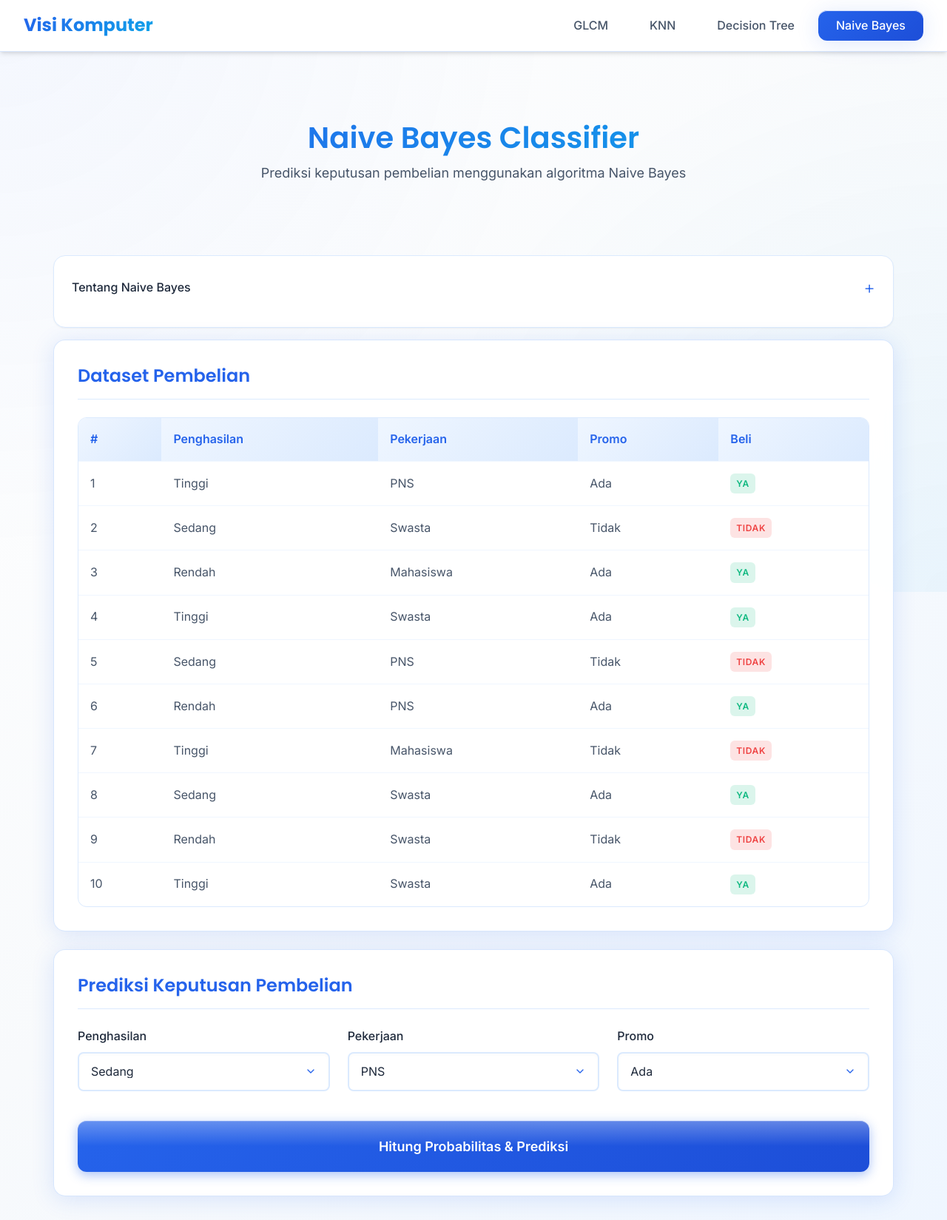
After one commit to Zeidanne/visikomputer, a Flask app: page /naive-bayes in a window 1280 px wide. The commit adds this page. Shown: the whole page at 74% size. Run offline with Flask 3, Linux system fonts and the light colour scheme.

Commit message:
feat: Naive Bayes clasification

```diff
--- a/app.py
+++ b/app.py
@@ -496,5 +496,105 @@ def dt_predict():
     except Exception as e:
         return jsonify({'error': str(e)}), 500
 
+# ============================================================
+# NAIVE BAYES (PURCHASE PREDICTION) API ENDPOINTS
+# ============================================================
+
+def get_naive_bayes_data():
+    """Get the purchase prediction dataset"""
+    return pd.DataFrame({
+        'Penghasilan': ['Tinggi', 'Sedang', 'Rendah', 'Tinggi', 'Sedang', 'Rendah', 'Tinggi', 'Sedang', 'Rendah', 'Tinggi'],
+        'Pekerjaan': ['PNS', 'Swasta', 'Mahasiswa', 'Swasta', 'PNS', 'PNS', 'Mahasiswa', 'Swasta', 'Swasta', 'Swasta'],
+        'Promo': ['Ada', 'Tidak', 'Ada', 'Ada', 'Tidak', 'Ada', 'Tidak', 'Ada', 'Tidak', 'Ada'],
+        'Beli': ['Ya', 'Tidak', 'Ya', 'Ya', 'Tidak', 'Ya', 'Tidak', 'Ya', 'Tidak', 'Ya']
+    })
+
+def naive_bayes_manual(df, test):
+    """
+    Manual Naive Bayes calculation
+    Returns prior, likelihood details, and posterior probabilities
+    """
+    kelas = df['Beli'].unique()
+    total_samples = len(df)
+
+    # Calculate Prior P(Beli)
+    prior = {}
+    prior_details = {}
+    for k in kelas:
+        count_k = len(df[df['Beli'] == k])
+        prior[k] = count_k / total_samples
+        prior_details[k] = {'count': int(count_k), 'total': total_samples, 'probability': round(prior[k], 4)}
+
+    # Calculate Likelihood P(Feature|Beli)
+    likelihood = {k: 1 for k in kelas}
+    likelihood_details = {k: {} for k in kelas}
+
+    for feature in test.keys():
+        for k in kelas:
+            subset = df[df['Beli'] == k]
+            count_feature_value = len(subset[subset[feature] == test[feature]])
+            prob = count_feature_value / len(subset) if len(subset) > 0 else 0
+            likelihood[k] *= prob
+            likelihood_details[k][feature] = {
+                'value': test[feature],
+                'count': int(count_feature_value),
+                'total': int(len(subset)),
+                'probability': round(prob, 4)
+            }
+
+    # Calculate Posterior P(Beli|Features) ∝ P(Beli) * P(Features|Beli)
+    posterior = {}
+    for k in kelas:
+        posterior[k] = prior[k] * likelihood[k]
+
+    # Normalize posterior
+    total_posterior = sum(posterior.values())
+    posterior_normalized = {}
+    for k in kelas:
+        posterior_normalized[k] = round(posterior[k] / total_posterior, 4) if total_posterior > 0 else 0
+
+    # Get prediction
+    prediction = max(posterior, key=posterior.get) if total_posterior > 0 else 'Unknown'
+
+    return {
+        'prior': prior_details,
+        'likelihood': likelihood_details,
+        'posterior_raw': {k: round(v, 6) for k, v in posterior.items()},
+        'posterior_normalized': posterior_normalized,
+        'prediction': prediction
+    }
+
+@app.route('/naive-bayes')
+def naive_bayes_page():
+    return render_template('naive_bayes.html')
+
+@app.route('/nb/dataset')
+def nb_dataset():
+    """Get Naive Bayes dataset"""
+    try:
+        df = get_naive_bayes_data()
+        return jsonify(df.to_dict(orient='records'))
+    except Exception as e:
+        return jsonify({'error': str(e)}), 500
+
+@app.route('/nb/predict', methods=['POST'])
+def nb_predict():
+    """Predict using manual Naive Bayes"""
+    try:
+        data = request.get_json()
+        df = get_naive_bayes_data()
+
+        test_case = {
+            'Penghasilan': data.get('Penghasilan'),
+            'Pekerjaan': data.get('Pekerjaan'),
+            'Promo': data.get('Promo')
+        }
+
+        result = naive_bayes_manual(df, test_case)
+        return jsonify(result)
+
+    except Exception as e:
+        return jsonify({'error': str(e)}), 500
+
 if __name__ == '__main__':
     app.run(debug=True)
--- /dev/null
+++ b/static/css/naive_bayes.css
@@ -0,0 +1,161 @@
+/* ==========================================================================
+   Naive Bayes Specific Styles - White/Blue Theme
+   ========================================================================== */
+
+/* Probability Cards */
+.probability-section {
+    margin-top: var(--spacing-xl);
+}
+
+.probability-card {
+    background: white;
+    border: 1px solid var(--primary-100);
+    border-radius: var(--radius-lg);
+    padding: var(--spacing-lg);
+    margin-bottom: var(--spacing-md);
+}
+
+.probability-card h5 {
+    color: var(--primary);
+    margin-bottom: var(--spacing-md);
+    padding-bottom: var(--spacing-sm);
+    border-bottom: 1px solid var(--primary-100);
+}
+
+/* Prior/Likelihood Tables */
+.prob-table {
+    width: 100%;
+    font-size: 0.9rem;
+}
+
+.prob-table th,
+.prob-table td {
+    padding: var(--spacing-sm) var(--spacing-md);
+    text-align: center;
+    border: 1px solid var(--primary-100);
+}
+
+.prob-table th {
+    background: var(--primary-50);
+    color: var(--primary);
+    font-weight: 600;
+}
+
+.prob-table td {
+    background: white;
+}
+
+.prob-value {
+    font-family: 'Consolas', monospace;
+    font-weight: 600;
+    color: var(--primary);
+}
+
+/* Posterior Result */
+.posterior-result {
+    background: linear-gradient(135deg, var(--primary-50) 0%, white 100%);
+    border: 2px solid var(--primary-200);
+    border-radius: var(--radius-xl);
+    padding: var(--spacing-xl);
+    text-align: center;
+    margin-top: var(--spacing-lg);
+}
+
+.posterior-bars {
+    display: flex;
+    justify-content: center;
+    gap: var(--spacing-xl);
+    margin: var(--spacing-lg) 0;
+}
+
+.posterior-bar-item {
+    text-align: center;
+    min-width: 120px;
+}
+
+.posterior-bar-label {
+    font-weight: 600;
+    margin-bottom: var(--spacing-sm);
+}
+
+.posterior-bar-container {
+    height: 120px;
+    width: 60px;
+    background: var(--primary-100);
+    border-radius: var(--radius-md);
+    position: relative;
+    margin: 0 auto;
+    overflow: hidden;
+}
+
+.posterior-bar-fill {
+    position: absolute;
+    bottom: 0;
+    left: 0;
+    right: 0;
+    border-radius: var(--radius-md);
+    transition: height 0.5s ease-out;
+}
+
+.posterior-bar-fill.yes {
+    background: linear-gradient(to top, var(--success) 0%, #34d399 100%);
+}
+
+.posterior-bar-fill.no {
+    background: linear-gradient(to top, var(--error) 0%, #f87171 100%);
+}
+
+.posterior-bar-value {
+    margin-top: var(--spacing-sm);
+    font-family: 'Consolas', monospace;
+    font-weight: 600;
+    color: var(--text-primary);
+}
+
+/* Final Prediction */
+.final-prediction {
+    font-size: 2rem;
+    font-weight: 700;
+    margin-top: var(--spacing-md);
+}
+
+.final-prediction.yes {
+    color: var(--success);
+}
+
+.final-prediction.no {
+    color: var(--error);
+}
+
+/* Formula Display */
+.formula-box {
+    background: var(--bg-secondary);
+    border: 1px solid var(--primary-100);
+    border-radius: var(--radius-md);
+    padding: var(--spacing-md);
+    margin: var(--spacing-md) 0;
+    font-family: 'Consolas', monospace;
+    text-align: center;
+    overflow-x: auto;
+}
+
+/* Calculation Details */
+.calc-step {
+    background: white;
+    border-left: 3px solid var(--primary);
+    padding: var(--spacing-md);
+    margin-bottom: var(--spacing-sm);
+    border-radius: 0 var(--radius-md) var(--radius-md) 0;
+}
+
+.calc-step-title {
+    font-weight: 600;
+    color: var(--primary);
+    margin-bottom: var(--spacing-xs);
+}
+
+.calc-step-formula {
+    font-family: 'Consolas', monospace;
+    font-size: 0.9rem;
+    color: var(--text-secondary);
+}
--- /dev/null
+++ b/static/js/naive_bayes.js
@@ -0,0 +1,115 @@
+document.addEventListener('DOMContentLoaded', function() {
+    loadDataset();
+    setupPrediction();
+});
+
+function loadDataset() {
+    fetch('/nb/dataset')
+        .then(response => response.json())
+        .then(data => {
+            const tbody = document.getElementById('datasetBody');
+            tbody.innerHTML = '';
+
+            data.forEach((row, index) => {
+                const tr = document.createElement('tr');
+                tr.innerHTML = `
+                    <td>${index + 1}</td>
+                    <td>${row.Penghasilan}</td>
+                    <td>${row.Pekerjaan}</td>
+                    <td>${row.Promo}</td>
+                    <td>
+                        <span class="badge ${row.Beli === 'Ya' ? 'badge-success' : 'badge-error'}">
+                            ${row.Beli}
+                        </span>
+                    </td>
+                `;
+                tbody.appendChild(tr);
+            });
+        })
+        .catch(error => console.error('Error loading dataset:', error));
+}
+
+function setupPrediction() {
+    const form = document.getElementById('nbPredictionForm');
+
+    form.addEventListener('submit', function(e) {
+        e.preventDefault();
+
+        const formData = new FormData(form);
+        const data = {};
+        formData.forEach((value, key) => data[key] = value);
+
+        fetch('/nb/predict', {
+            method: 'POST',
+            headers: {
+                'Content-Type': 'application/json',
+            },
+            body: JSON.stringify(data)
+        })
+        .then(response => response.json())
+        .then(result => {
+            displayResults(result);
+        })
+        .catch(error => console.error('Error predicting:', error));
+    });
+}
+
+function displayResults(result) {
+    const resultsSection = document.getElementById('resultsSection');
+    resultsSection.classList.remove('hidden');
+
+    // Display Prior
+    const priorTable = document.getElementById('priorTable');
+    priorTable.innerHTML = '';
+    for (const [kelas, details] of Object.entries(result.prior)) {
+        const tr = document.createElement('tr');
+        tr.innerHTML = `
+            <td><strong>${kelas}</strong></td>
+            <td>${details.count}</td>
+            <td>${details.total}</td>
+            <td class="prob-value">${details.probability}</td>
+        `;
+        priorTable.appendChild(tr);
+    }
+
+    // Display Likelihood
+    const likelihoodDetails = document.getElementById('likelihoodDetails');
+    likelihoodDetails.innerHTML = '';
+
+    for (const [kelas, features] of Object.entries(result.likelihood)) {
+        const card = document.createElement('div');
+        card.className = 'calc-step';
+
+        let featuresHTML = '';
+        for (const [feature, details] of Object.entries(features)) {
+            featuresHTML += `
+                <div class="calc-step-formula">
+                    P(${feature}=${details.value} | Beli=${kelas}) = ${details.count}/${details.total} = <strong>${details.probability}</strong>
+                </div>
+            `;
+        }
+
+        card.innerHTML = `
+            <div class="calc-step-title">Beli = ${kelas}</div>
+            ${featuresHTML}
+        `;
+        likelihoodDetails.appendChild(card);
+    }
+
+    // Display Posterior Bars
+    const posteriorYa = result.posterior_normalized['Ya'] || 0;
+    const posteriorTidak = result.posterior_normalized['Tidak'] || 0;
+
+    document.getElementById('barYes').style.height = (posteriorYa * 100) + '%';
+    document.getElementById('barNo').style.height = (posteriorTidak * 100) + '%';
+    document.getElementById('valueYes').textContent = (posteriorYa * 100).toFixed(1) + '%';
+    document.getElementById('valueNo').textContent = (posteriorTidak * 100).toFixed(1) + '%';
+
+    // Display Final Prediction
+    const finalPrediction = document.getElementById('finalPrediction');
+    finalPrediction.textContent = result.prediction === 'Ya' ? 'BELI' : 'TIDAK BELI';
+    finalPrediction.className = 'final-prediction ' + (result.prediction === 'Ya' ? 'yes' : 'no');
+
+    // Scroll to results
+    resultsSection.scrollIntoView({ behavior: 'smooth', block: 'start' });
+}
--- a/templates/base.html
+++ b/templates/base.html
@@ -36,6 +36,11 @@
                     Decision Tree
                 </a>
             </li>
+            <li>
+                <a href="{{ url_for('naive_bayes_page') }}" class="nav-link {% if request.endpoint == 'naive_bayes_page' %}active{% endif %}">
+                    Naive Bayes
+                </a>
+            </li>
         </ul>
     </nav>
 
--- /dev/null
+++ b/templates/naive_bayes.html
@@ -0,0 +1,168 @@
+{% extends 'base.html' %}
+
+{% block title %}Naive Bayes - Purchase Prediction{% endblock %}
+
+{% block extra_css %}
+<link rel="stylesheet" href="{{ url_for('static', filename='css/naive_bayes.css') }}">
+{% endblock %}
+
+{% block content %}
+<!-- Page Header -->
+<header class="page-header">
+    <h1>Naive Bayes Classifier</h1>
+    <p>Prediksi keputusan pembelian menggunakan algoritma Naive Bayes</p>
+</header>
+
+<!-- Info Section -->
+<div class="collapsible" id="infoCollapsible">
+    <div class="collapsible-header">
+        Tentang Naive Bayes
+    </div>
+    <div class="collapsible-content">
+        <p>
+            <strong>Naive Bayes</strong> adalah algoritma klasifikasi berbasis probabilitas yang menggunakan
+            Teorema Bayes dengan asumsi independensi antar fitur (naive assumption).
+        </p>
+
+        <div class="formula-box">
+            P(Kelas|Fitur) = P(Fitur|Kelas) × P(Kelas) / P(Fitur)
+        </div>
+
+        <div class="grid grid-2">
+            <div>
+                <h4>Prior Probability</h4>
+                <p>Probabilitas awal suatu kelas sebelum melihat fitur. Dihitung dari frekuensi kelas dalam dataset.</p>
+                <div class="formula-box">P(Beli) = Jumlah(Beli) / Total Data</div>
+            </div>
+            <div>
+                <h4>Likelihood</h4>
+                <p>Probabilitas fitur tertentu muncul pada kelas tertentu.</p>
+                <div class="formula-box">P(Fitur|Beli) = Count(Fitur ∩ Beli) / Count(Beli)</div>
+            </div>
+        </div>
+    </div>
+</div>
+
+<!-- Dataset Section -->
+<div class="glass-card mb-3">
+    <div class="card-header">
+        <h3>Dataset Pembelian</h3>
+    </div>
+    <div class="table-container">
+        <table class="table" id="datasetTable">
+            <thead>
+                <tr>
+                    <th>#</th>
+                    <th>Penghasilan</th>
+                    <th>Pekerjaan</th>
+                    <th>Promo</th>
+                    <th>Beli</th>
+                </tr>
+            </thead>
+            <tbody id="datasetBody">
+                <!-- Data loaded via JS -->
+            </tbody>
+        </table>
+    </div>
+</div>
+
+<!-- Prediction Section -->
+<div class="glass-card no-hover">
+    <div class="card-header">
+        <h3>Prediksi Keputusan Pembelian</h3>
+    </div>
+
+    <form id="nbPredictionForm">
+        <div class="grid grid-3">
+            <div class="form-group">
+                <label class="form-label">Penghasilan</label>
+                <select class="form-control" name="Penghasilan" required>
+                    <option value="Tinggi">Tinggi</option>
+                    <option value="Sedang" selected>Sedang</option>
+                    <option value="Rendah">Rendah</option>
+                </select>
+            </div>
+            <div class="form-group">
+                <label class="form-label">Pekerjaan</label>
+                <select class="form-control" name="Pekerjaan" required>
+                    <option value="PNS" selected>PNS</option>
+                    <option value="Swasta">Swasta</option>
+                    <option value="Mahasiswa">Mahasiswa</option>
+                </select>
+            </div>
+            <div class="form-group">
+                <label class="form-label">Promo</label>
+                <select class="form-control" name="Promo" required>
+                    <option value="Ada" selected>Ada</option>
+                    <option value="Tidak">Tidak</option>
+                </select>
+            </div>
+        </div>
+
+        <button type="submit" class="btn btn-primary btn-block btn-lg mt-2">
+            Hitung Probabilitas & Prediksi
+        </button>
+    </form>
+
+    <!-- Results Section -->
+    <div id="resultsSection" class="hidden probability-section">
+
+        <!-- Prior Probabilities -->
+        <div class="probability-card">
+            <h5>Prior Probability P(Beli)</h5>
+            <table class="prob-table">
+                <thead>
+                    <tr>
+                        <th>Kelas</th>
+                        <th>Count</th>
+                        <th>Total</th>
+                        <th>P(Kelas)</th>
+                    </tr>
+                </thead>
+                <tbody id="priorTable">
+                    <!-- Filled by JS -->
+                </tbody>
+            </table>
+        </div>
+
+        <!-- Likelihood -->
+        <div class="probability-card">
+            <h5>Likelihood P(Fitur|Beli)</h5>
+            <div id="likelihoodDetails">
+                <!-- Filled by JS -->
+            </div>
+        </div>
+
+        <!-- Posterior Result -->
+        <div class="posterior-result">
+            <h4>Posterior Probability</h4>
+
+            <div class="posterior-bars">
+                <div class="posterior-bar-item">
+                    <div class="posterior-bar-label">Ya (Beli)</div>
+                    <div class="posterior-bar-container">
+                        <div class="posterior-bar-fill yes" id="barYes" style="height: 0%"></div>
+                    </div>
+                    <div class="posterior-bar-value" id="valueYes">0%</div>
+                </div>
+                <div class="posterior-bar-item">
+                    <div class="posterior-bar-label">Tidak (Beli)</div>
+                    <div class="posterior-bar-container">
+                        <div class="posterior-bar-fill no" id="barNo" style="height: 0%"></div>
+                    </div>
+                    <div class="posterior-bar-value" id="valueNo">0%</div>
+                </div>
+            </div>
+
+            <div>
+                <strong>Keputusan:</strong>
+                <div class="final-prediction" id="finalPrediction">-</div>
+            </div>
+        </div>
+    </div>
+</div>
+{% endblock %}
+
+{% block extra_js %}
+<script src="{{ url_for('static', filename='js/naive_bayes.js') }}"></script>
+{% endblock %}
```
Also changed, not shown: naive_bayes.txt (deleted, +0 -99 lines).
